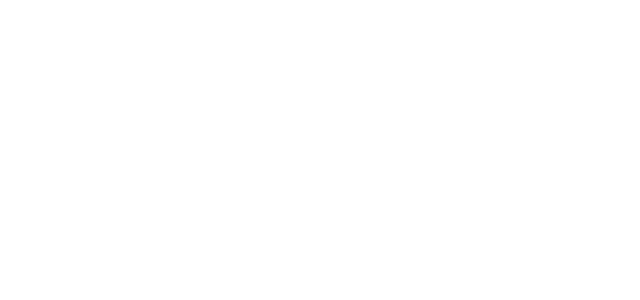
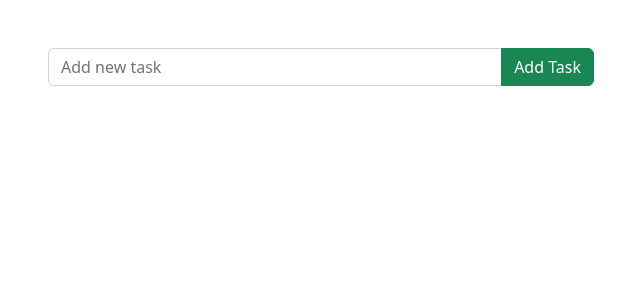
Before and after one commit to EmrullahKutlar/ReactCourse, a React (Vite) app in the folder my-react-app/: page / in a window 1280 px wide. Shown: the top 300 px of the page, without its empty margins (319-959 px from the left). Built offline with nearby package versions, Linux system fonts and the light colour scheme.

Commit message:
[5] - CRUD In React- Todolist

```diff
--- a/my-react-app/index.html
+++ b/my-react-app/index.html
@@ -4,10 +4,14 @@
     <meta charset="UTF-8" />
     <link rel="icon" type="image/svg+xml" href="/vite.svg" />
     <meta name="viewport" content="width=device-width, initial-scale=1.0" />
+    <!-- CSS only -->
+<link href="https://cdn.jsdelivr.net/npm/bootstrap@5.2.3/dist/css/bootstrap.min.css" rel="stylesheet" integrity="sha384-rbsA2VBKQhggwzxH7pPCaAqO46MgnOM80zW1RWuH61DGLwZJEdK2Kadq2F9CUG65" crossorigin="anonymous">
     <title>Vite + React</title>
   </head>
   <body>
     <div id="root"></div>
     <script type="module" src="/src/main.jsx"></script>
+    <!-- JavaScript Bundle with Popper -->
+<script src="https://cdn.jsdelivr.net/npm/bootstrap@5.2.3/dist/js/bootstrap.bundle.min.js" integrity="sha384-kenU1KFdBIe4zVF0s0G1M5b4hcpxyD9F7jL+jjXkk+Q2h455rYXK/7HAuoJl+0I4" crossorigin="anonymous"></script>
   </body>
 </html>
--- a/my-react-app/src/App.jsx
+++ b/my-react-app/src/App.jsx
@@ -1,10 +1,79 @@
 import { useState } from "react";
+import { Task } from "./Task";
 
 function App() {
+  const [todoList, setTodoList] = useState([]);
+  const [newTask, setNewTask] = useState("");
 
+  const handleChange = (event) => {
+    setNewTask(event.target.value);
+  };
+  const addTask = () => {
+    if (newTask != null && newTask != undefined && newTask != "") {
+      // const newTodoList = [...todoList, newTask];
+      // setTodoList(newTodoList);
+      const task = {
+        id: todoList.length === 0 ? 1 : todoList[todoList.length - 1].id + 1,
+        name: newTask,
+        isComplete: false,
+      };
+      setTodoList([...todoList, task]);
+      setNewTask("");
+    }
+  };
+  const deleteTask = (id) => {
+    const newTodoList = todoList.filter((element) => element.id != id);
+    setTodoList(newTodoList);
+  };
+
+  const completeTask = (id) => {
+    setTodoList(
+      todoList.map((task) => {
+        if (id == task.id) {
+          return { ...task, isComplete: true };
+        } else {
+          return task;
+        }
+      })
+    );
+  };
 
   return (
-    <div className="App">
+    <div className="App ">
+      <div className="container">
+        <div className="row d-flex justify-content-center">
+          <div className="col-12 col-md-6   my-5 ">
+            <div className="input-group">
+              <input
+                type="text"
+                value={newTask}
+                className="form-control 1"
+                placeholder="Add new task"
+                onChange={handleChange}
+              />
+              <button className="btn btn-success" onClick={addTask}>
+                Add Task
+              </button>
+            </div>
+          </div>
+          <div className="row d-flex justify-content-center">
+            <div className="List col-12 col-md-6 ">
+              <ul className="list-group">
+                {todoList.map((task, index) => {
+                  return (
+                    <Task
+                      key={index}
+                      task={task}
+                      deleteTask={deleteTask}
+                      completeTask={completeTask}
+                    />
+                  );
+                })}
+              </ul>
+            </div>
+          </div>
+        </div>
+      </div>
     </div>
   );
 }
--- /dev/null
+++ b/my-react-app/src/Task.jsx
@@ -0,0 +1,24 @@
+export const Task= (props)=>{
+    return (
+        <li
+          type="button"
+          className="list-group-item list-group-item-action d-flex justify-content-between align-items-center"
+          aria-current="true"
+          key={props.task.id}
+          style={{background: props.task.isComplete==true?'#51eb5159':'white' }}
+        >
+          <p className="p-0 m-0"> {props.task.name} </p>
+          <span className="">
+          <button className="btn btn-outline-success" onClick={()=>props.completeTask(props.task.id)}>
+          &#x2713;
+            </button>
+            <button
+              className="btn btn-outline-danger ms-3"
+              onClick={() => props.deleteTask(props.task.id)}
+            >
+              &#x2715;
+            </button>
+          </span>
+        </li>
+      );
+}
```
